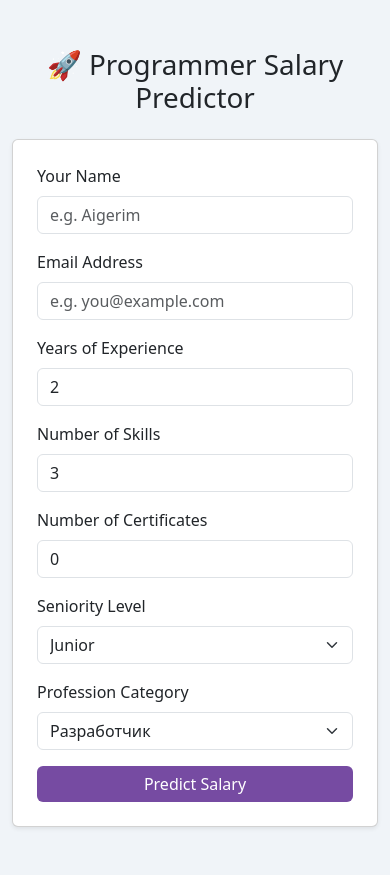
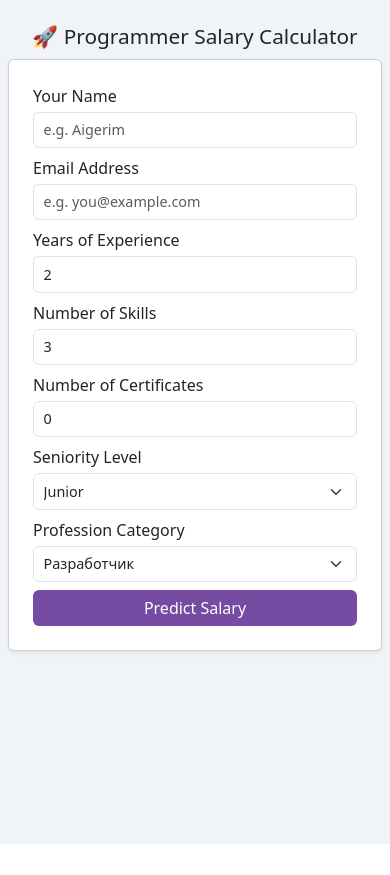
Before and after one commit to lissovoyd/For-Madiyar2, a Flask app: page / in a window 390 px wide. After the commit the page ends 844 px from the top, so only its background shows below. Run offline with Flask 3, Linux system fonts and the light colour scheme; parts of the project's set-up code (start-up, migrations or seed data) failed here and were passed over.

Commit message:
Update form.html

```diff
--- a/templates/form.html
+++ b/templates/form.html
@@ -1,77 +1,141 @@
 <!DOCTYPE html>
 <html lang="en">
 <head>
-  <meta charset="UTF-8">
-  <meta name="viewport" content="width=device-width, initial-scale=1">
+  <meta charset="UTF-8" />
+  <meta name="viewport" content="width=device-width, initial-scale=1" />
   <title>Mentor Matching - Form</title>
-  <link href="https://cdn.jsdelivr.net/npm/bootstrap@5.3.0/dist/css/bootstrap.min.css" rel="stylesheet">
+  <link href="https://cdn.jsdelivr.net/npm/bootstrap@5.3.0/dist/css/bootstrap.min.css" rel="stylesheet" />
 <style>
-    body { background: #f0f4f8; }
-    .card-gradient { background: linear-gradient(135deg, #667eea 0%, #764ba2 100%); color: #fff; }
-    .btn-primary { background: #764ba2; border: none; }
-    .btn-primary:hover { background: #667eea; }
+  body {
+    background: #f0f4f8;
+    margin: 0;
+    padding-top: 1.5rem; /* more space at top */
+    padding-left: 0.5rem;
+    padding-right: 0.5rem;
+    min-height: 100vh;
+  }
 
+  .form-container {
+    max-width: 480px;
+    margin: auto;
+  }
+
+  .card-body {
+    padding: 1.25rem 1rem;
+  }
+
+  .form-label {
+    font-weight: 500;
+    margin-bottom: 0.25rem;
+  }
+
+  .form-control,
+  .form-select {
+    padding: 0.45rem 0.75rem;
+    font-size: 0.95rem;
+  }
+
+  .mb-3 {
+    margin-bottom: 0.6rem !important;
+  }
+  .mb-4 {
+    margin-bottom: 0.6rem !important;
+  }
+
+  h1 {
+    font-size: 1.5rem;
+    margin-bottom: 0.5rem; /* reduced margin */
+    text-align: center;
+  }
+
+  .btn-primary {
+    background: #764ba2;
+    border: none;
+  }
+
+  .btn-primary:hover {
+    background: #667eea;
+  }
+
+  /* Center modal properly */
   .modal-overlay {
     position: fixed;
-      top: 0; left: 0;
-      width: 100vw;
-      height: 100vh;
-      background: rgba(0,0,0,0.5);
-      backdrop-filter: blur(4px);
+    top: 0;
+    left: 0;
     display: none;
     align-items: center;
     justify-content: center;
-      z-index: 1000;
+    width: 100vw;
+    height: 100vh;
+    background: rgba(0, 0, 0, 0.5);
+    backdrop-filter: blur(4px);
+    z-index: 9999;
   }
 
   .modal-content-custom {
     background: linear-gradient(135deg, #667eea 0%, #764ba2 100%);
     color: white;
-      padding: 2rem;
+    padding: 1.8rem;
     border-radius: 20px;
-      max-width: 400px;
-      width: 90%;
-      box-shadow: 0 10px 30px rgba(0,0,0,0.3);
+    max-width: 500px;
+    width: 92%;
+    box-shadow: 0 10px 30px rgba(0, 0, 0, 0.3);
     text-align: center;
   }
 
   .modal-content-custom h4 {
-      font-size: 1.8rem;
+    font-size: 1.7rem;
     margin-bottom: 1rem;
   }
 
-    .modal-content-custom a.btn {
-      margin-top: 1rem;
+  @media (max-width: 576px) {
+    h1 {
+      font-size: 1.3rem;
+      margin-bottom: 0.6rem;
+    }
+
+    .card-body {
+      padding: 1rem 0.75rem;
+    }
+
+    .form-control,
+    .form-select {
+      padding: 0.4rem 0.6rem;
+      font-size: 0.9rem;
+    }
+
+    .mb-3 {
+      margin-bottom: 0.5rem !important;
+    }
   }
 </style>
+
 </head>
 <body>
-  <div class="container py-5">
-    <h1 class="text-center mb-4">🚀 Programmer Salary Predictor</h1>
-    <div class="row justify-content-center">
-      <div class="col-md-6">
+  <div class="form-container">
+    <h1 class="text-center mb-4">🚀 Programmer Salary Calculator</h1>
     <div class="card shadow-sm">
       <div class="card-body p-4">
         <form id="predict-form">
           <div class="mb-3">
             <label class="form-label">Your Name</label>
-                <input type="text" id="name" class="form-control" placeholder="e.g. Aigerim" required>
+            <input type="text" id="name" class="form-control" placeholder="e.g. Aigerim" required />
           </div>
           <div class="mb-3">
             <label class="form-label">Email Address</label>
-                <input type="email" id="email" class="form-control" placeholder="e.g. you@example.com" required>
+            <input type="email" id="email" class="form-control" placeholder="e.g. you@example.com" required />
           </div>
           <div class="mb-3">
             <label class="form-label">Years of Experience</label>
-                <input type="number" step="0.5" min="0" id="experience_years" class="form-control" value="2" required>
+            <input type="number" step="0.5" min="0" id="experience_years" class="form-control" value="2" required />
           </div>
           <div class="mb-3">
             <label class="form-label">Number of Skills</label>
-                <input type="number" min="0" id="num_skills" class="form-control" value="3" required>
+            <input type="number" min="0" id="num_skills" class="form-control" value="3" required />
           </div>
           <div class="mb-3">
             <label class="form-label">Number of Certificates</label>
-                <input type="number" min="0" id="num_certificates" class="form-control" value="0" required>
+            <input type="number" min="0" id="num_certificates" class="form-control" value="0" required />
           </div>
           <div class="mb-3">
             <label class="form-label">Seniority Level</label>
@@ -97,63 +161,42 @@
       </div>
     </div>
   </div>
-    </div>
-  </div>
 
   <!-- Modal for salary result -->
   <div id="salary-modal" class="modal-overlay">
     <div class="modal-content-custom">
       <h4 id="salary-result">💰 Predicted Salary: ...</h4>
-      <p class="mt-3" style="font-size: 1.1rem;">
-        Want to increase your salary? Our mentors can help 🚀
-      </p>
+      <p class="mt-3" style="font-size: 1.1rem;">Want to increase your salary? Our mentors can help 🚀</p>
       <div class="d-grid gap-2 mt-3">
         <a href="/mentors" class="btn btn-light">View Mentor List →</a>
       </div>
     </div>
   </div>
-  <style>
-  .modal-content-custom {
-    background: linear-gradient(135deg, #667eea 0%, #764ba2 100%);
-    color: white;
-    padding: 2.5rem;
-    border-radius: 20px;
-    max-width: 600px;
-    width: 95%;
-    box-shadow: 0 10px 30px rgba(0, 0, 0, 0.3);
-    text-align: center;
-  }
-
-  .modal-content-custom h4 {
-    font-size: 2rem;
-    margin-bottom: 1rem;
-  }
-</style>
 
   <script>
-    document.getElementById('predict-form').onsubmit = async (e) => {
+    document.getElementById("predict-form").onsubmit = async (e) => {
       e.preventDefault();
 
       const data = {
-        experience_years: parseFloat(document.getElementById('experience_years').value),
-        num_skills: parseInt(document.getElementById('num_skills').value),
-        num_certificates: parseInt(document.getElementById('num_certificates').value),
-        category: document.getElementById('category').value,
-        profession_category: document.getElementById('profession_category').value
+        experience_years: parseFloat(document.getElementById("experience_years").value),
+        num_skills: parseInt(document.getElementById("num_skills").value),
+        num_certificates: parseInt(document.getElementById("num_certificates").value),
+        category: document.getElementById("category").value,
+        profession_category: document.getElementById("profession_category").value,
       };
 
       try {
-        const response = await fetch('/predict', {
-          method: 'POST',
-          headers: { 'Content-Type': 'application/json' },
-          body: JSON.stringify(data)
+        const response = await fetch("/predict", {
+          method: "POST",
+          headers: { "Content-Type": "application/json" },
+          body: JSON.stringify(data),
         });
 
         const result = await response.json();
         if (result.predicted_salary !== undefined) {
           const salary = Math.round(result.predicted_salary).toLocaleString();
-          document.getElementById('salary-result').textContent = `💰 Predicted Salary: ${salary} KZT`;
-          document.getElementById('salary-modal').style.display = 'flex';
+          document.getElementById("salary-result").textContent = `💰 Predicted Salary: ${salary} KZT`;
+          document.getElementById("salary-modal").style.display = "flex";
         } else {
           alert("⚠️ Prediction failed. Please try again.");
         }
```
Lines whose indentation alone changed are shown as unchanged.
